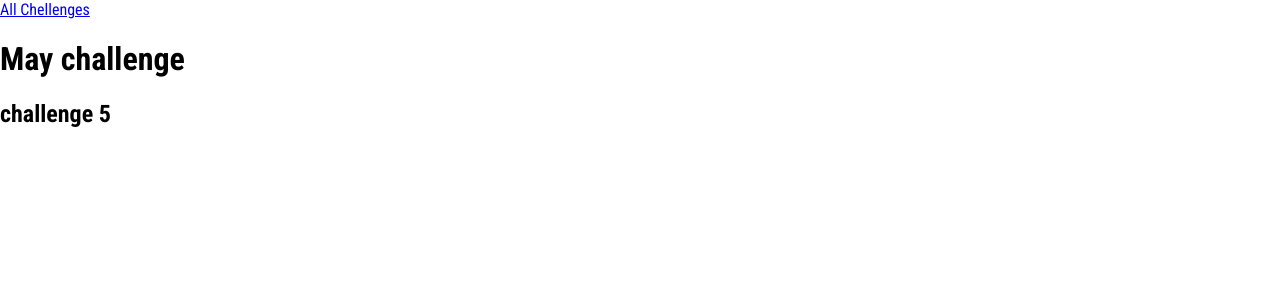
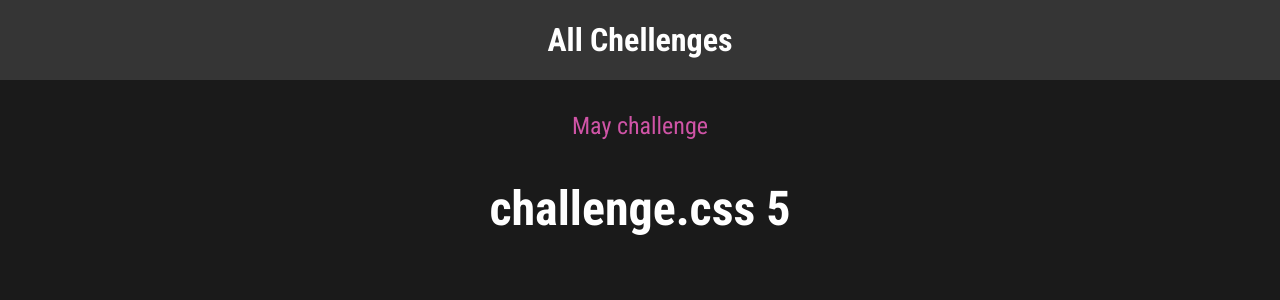
Before and after one commit to miptivan/challenges, a Django app: page /challenges/may in a window 1280 px wide. Shown: the top 300 px of the page. Run offline with Django 5.2, Linux system fonts and the light colour scheme.

Commit message:
css done

```diff
--- /dev/null
+++ b/monthly_challenges/challenges/static/challenges/challenge.css
@@ -0,0 +1,21 @@
+h1, h2 {
+    text-align: center;
+    color: white;
+}
+
+h1 {
+    font-size: 1.5rem;
+    margin: 2rem 0 1rem 0;
+    font-weight: normal;
+    color: #cf54a6;
+}
+
+h2 {
+    font-size: 3rem;
+    font-weight: bold;
+}
+
+p {
+    text-align: center;
+    color: white;
+}
--- /dev/null
+++ b/monthly_challenges/challenges/static/challenges/includes/header.css
@@ -0,0 +1,25 @@
+header {
+    width: 100%;
+    height: 5rem;
+    background-color: #353535;
+}
+
+header nav {
+    width: 100%;
+    height: 100%;
+    display: flex;
+    justify-content: center;
+    align-items: center;
+}
+
+header nav a {
+    color: white;
+    font-size: 2rem;
+    font-weight: bold;
+    text-decoration: none;
+}
+
+header nav a:hover,
+header nav a:active {
+    color: #cf54a6;
+}
--- a/monthly_challenges/challenges/templates/challenges/challenge.html
+++ b/monthly_challenges/challenges/templates/challenges/challenge.html
@@ -1,7 +1,13 @@
 {% extends "base.html" %}
+{% load static %}
 
 {% block page_title %}
 {{ month_name|title }} challenge
+{% endblock %}
+
+{% block css_files %}
+    <link rel="stylesheet" href="{% static "challenges/challenge.css" %}">
+    <link rel="stylesheet" href="{% static "challenges/includes/header.css" %}">
 {% endblock %}
 
 {% block content %}
--- a/monthly_challenges/challenges/templates/challenges/index.html
+++ b/monthly_challenges/challenges/templates/challenges/index.html
@@ -3,6 +3,7 @@
 
 {% block css_files %}
     <link rel="stylesheet" href="{% static "challenges/challenges.css" %}">
+    <link rel="stylesheet" href="{% static "challenges/includes/header.css" %}">
 {% endblock %}
 
 {% block page_title %}
--- a/monthly_challenges/challenges/views.py
+++ b/monthly_challenges/challenges/views.py
@@ -6,17 +6,17 @@ from django.urls import reverse
 # Create your views here.
 
 monthly_challenges = {
-    "january": "challenge 1",
-    "february": "challenge 2",
-    "march": "challenge 3",
-    "april": "challenge 4",
-    "may": "challenge 5",
-    "june": "challenge 6",
-    "july": "challenge 7",
-    "august": "challenge 8",
-    "september": "challenge 9",
-    "october": "challenge 10",
-    "november": "challenge 11",
+    "january": "challenge.css 1",
+    "february": "challenge.css 2",
+    "march": "challenge.css 3",
+    "april": "challenge.css 4",
+    "may": "challenge.css 5",
+    "june": "challenge.css 6",
+    "july": "challenge.css 7",
+    "august": "challenge.css 8",
+    "september": "challenge.css 9",
+    "october": "challenge.css 10",
+    "november": "challenge.css 11",
     "december": None
 }
 
--- a/monthly_challenges/static/styles.css
+++ b/monthly_challenges/static/styles.css
@@ -8,4 +8,5 @@ html {
 
 body {
     margin: 0;
+    background-color: #1a1a1a;
 }
--- a/monthly_challenges/templates/404.html
+++ b/monthly_challenges/templates/404.html
@@ -1,7 +1,13 @@
 {% extends "base.html" %}
+{% load static %}
 
 {% block page_title %}
 Что-то пошло не так, мы не смогли найти страницу
+{% endblock %}
+
+{% block css_files %}
+    <link rel="stylesheet" href="{% static "challenges/challenge.css" %}">
+    <link rel="stylesheet" href="{% static "challenges/includes/header.css" %}">
 {% endblock %}
 
 {% block content %}
```
Also changed, not shown: monthly_challenges/challenges/static/challenges/challenges.css (+34 -0 lines).
